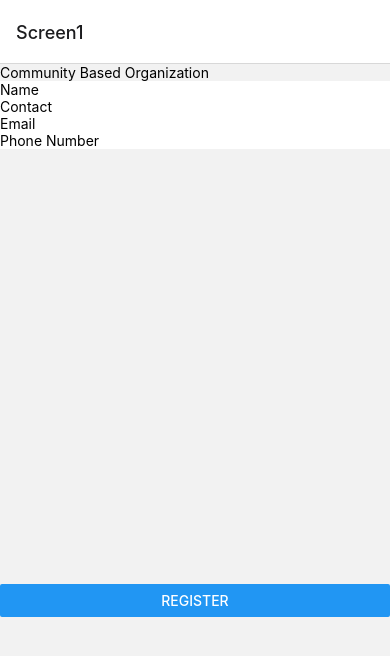
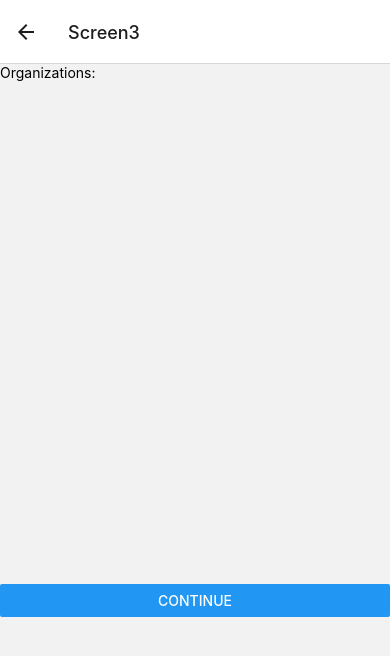
Before and after one commit to applabsllc/rodolfoApp, a React Native app: screen /Screen3 in a window 390 px wide. Shown: the top 656 px of the page. Built offline with nearby package versions, Linux system fonts and the light colour scheme.

Commit message:
added screen 3
added screen 3, dropdowns for screen 2

```diff
--- a/App.js
+++ b/App.js
@@ -5,6 +5,7 @@ import { NavigationContainer } from '@react-navigation/native';
 import { createNativeStackNavigator } from '@react-navigation/native-stack';
 import Screen1 from './components/Screen1';
 import Screen2 from './components/Screen2';
+import Screen3 from './components/Screen3';
 
 
 import  {
@@ -16,7 +17,7 @@ const Stack = createNativeStackNavigator();
 const App = () => {
 
   return (
-    <NavigationContainer initialRouteName="screen1">
+    <NavigationContainer initialRouteName="Screen1">
       <Stack.Navigator>
         <Stack.Screen
           name="Screen1"
@@ -25,6 +26,10 @@ const App = () => {
         <Stack.Screen
           name="Screen2"
           component={Screen2}
+        />
+        <Stack.Screen
+          name="Screen3"
+          component={Screen3}
         />
       </Stack.Navigator>
     </NavigationContainer>
--- a/components/Screen1.js
+++ b/components/Screen1.js
@@ -1,6 +1,4 @@
 import React, { useState } from 'react';
-import { NavigationContainer } from '@react-navigation/native';
-import { createNativeStackNavigator } from '@react-navigation/native-stack';
 
 import {
   SafeAreaView,
@@ -15,32 +13,36 @@ import {
 
 const Screen1 = ({navigation}) => {
 
-  let [name, setName] = useState("");
-  let [contact, setContact] = useState("");
-  let [email, setEmail] = useState("");
-  let [phone, setPhone] = useState("");
+  const [name, setName] = useState("");
+  const [contact, setContact] = useState("");
+  const [email, setEmail] = useState("");
+  const [phone, setPhone] = useState("");
 
   const handleSubmit = () => {
 
     const sendObj = {
-     "id": 0,
+     "id": 9,
      "organizationName": name,
      "pointOfContact": contact,
      "phone": phone,
      "email": email,
     };
-
+    console.log("sendObj1:",sendObj);
+    if(name && contact && phone && email){
       fetch('https://reactassessmentapi20220523183259.azurewebsites.net/api/Cbo', {
         method: 'POST',
         body: JSON.stringify(sendObj),
       })
       .then((resp) => resp.json())
       .then((json) => {
+        console.log("Response:",json);
         navigation.navigate('Screen2', { screen: 'Screen2' });
       })
       .catch((err) => {
         Alert.alert("Please Try Again");
       });
+    }else Alert.alert("Please Complete Fields");
+
   }
 
   return (
--- a/components/Screen2.js
+++ b/components/Screen2.js
@@ -1,6 +1,5 @@
 import React, { useState } from 'react';
-import { NavigationContainer } from '@react-navigation/native';
-import { createNativeStackNavigator } from '@react-navigation/native-stack';
+import DropDownPicker from 'react-native-dropdown-picker';
 
 import {
   SafeAreaView,
@@ -15,11 +14,50 @@ import {
 
 const Screen2 = ({navigation}) => {
 
-    let [name, setName] = useState("");
-    let [description, setDescription]  = useState("");
+    const [name, setName] = useState("");
+    const [description, setDescription]  = useState("");
+
+    const [option1open, option1setOpen] = useState(false);
+    const [option1value, option1setValue] = useState(null);
+    const [option1items, option1setItems] = useState([
+     {label: 'Direct Service', value: 'Direct-Service'},
+     {label: 'Advocacy', value: 'Advocacy'},
+     {label: 'Capacity Building', value: 'Capacity-Building'},
+     {label: 'Research & Analysis', value: 'Research-Analysis'},
+    ]);
+
+    const [option2open, option2setOpen] = useState(false);
+    const [option2value, option2setValue] = useState(null);
+    const [option2items, option2setItems] = useState([
+     {label: 'Level 1', value: '1'},
+     {label: 'Level 2', value: '2'},
+     {label: 'Level 3', value: '3'},
+    ]);
 
     const handleSubmit = () => {
 
+      const sendObj = {
+        "id": 9,
+        "organizationName": name,
+        "pointOfContact": description,
+        "phone": option1value,
+        "email": option2value,
+       };
+
+      if(name && description && option1value && option2value){
+        fetch('https://reactassessmentapi20220523183259.azurewebsites.net/api/Cbo', {
+          method: 'POST',
+          body: JSON.stringify(sendObj),
+        })
+        .then((resp) => resp.json())
+        .then((json) => {
+          console.log("Response2:",json);
+          navigation.navigate('Screen3', { screen: 'Screen3' });
+        })
+        .catch((err) => {
+          Alert.alert("Please Try Again");
+        });
+      }else Alert.alert("Please Complete Fields");
 
     }
 
@@ -32,6 +70,32 @@ const Screen2 = ({navigation}) => {
           <TextInput style={styles.niceText} placeholder="Name" onChangeText={setName} value={name} />
           <TextInput style={styles.niceText} placeholder="Description" onChangeText={setDescription} value={description} />
 
+          <View style={styles.optionWrapper}>
+            <DropDownPicker
+              placeholder="Classification:"
+              open={option1open}
+              value={option1value}
+              items={option1items}
+              setOpen={option1setOpen}
+              setValue={option1setValue}
+              setItems={option1setItems}
+              zIndex={2000}
+              zIndexInverse={1000}
+            />
+          </View>
+          <View style={styles.optionWrapper}>
+            <DropDownPicker
+              placeholder="Status:"
+              open={option2open}
+              value={option2value}
+              items={option2items}
+              setOpen={option2setOpen}
+              setValue={option2setValue}
+              setItems={option2setItems}
+              zIndex={1000}
+              zIndexInverse={2000}
+            />
+          </View>
          </View>
         <View style={styles.bottom}>
           <Button onPress={handleSubmit} title="Register Program" />
@@ -58,6 +122,9 @@ const styles = StyleSheet.create({
     niceText: {
       width: "100%",
       backgroundColor: "white",
+    },
+    optionWrapper: {
+      margin: 5,
     }
   });
 
--- /dev/null
+++ b/components/Screen3.js
@@ -0,0 +1,65 @@
+import React, { useState } from 'react';
+
+import {
+  SafeAreaView,
+  TextInput,
+  StyleSheet,
+  View,
+  Text,
+  Button,
+  Alert,
+} from 'react-native';
+
+
+const Screen3 = ({navigation}) => {
+
+    const [name, setName] = useState("");
+
+    const handleSubmit = () => {
+
+        navigation.navigate('Screen1', { screen: 'Screen1' });
+
+    }
+
+    return (
+        < >
+        <View style={styles.top}>
+          <View style={styles.header}>
+           <Text>Organizations:</Text>
+          </View>
+          <View>
+
+          </View>
+         </View>
+        <View style={styles.bottom}>
+          <Button onPress={handleSubmit} title="Continue" />
+        </View>
+      </>
+    );
+
+};
+
+
+const styles = StyleSheet.create({
+    safeArea : {
+      backgroundColor: "#cfcfef",
+    },
+    header: {
+
+    },
+    top: {
+      flex: 2,
+    },
+    bottom: {
+      flex: 1,
+    },
+    niceText: {
+      width: "100%",
+      backgroundColor: "white",
+    },
+    optionWrapper: {
+      margin: 5,
+    }
+  });
+
+export default Screen3;
--- a/index.js
+++ b/index.js
@@ -4,4 +4,3 @@ import App from './App';
 import {name as appName} from './app.json';
 
 AppRegistry.registerComponent(appName, () => App);
-export default App;
--- a/package.json
+++ b/package.json
@@ -14,6 +14,7 @@
     "@react-navigation/native-stack": "^6.6.2",
     "react": "17.0.2",
     "react-native": "0.68.2",
+    "react-native-dropdown-picker": "^5.4.2",
     "react-native-safe-area-context": "^4.2.5",
     "react-native-screens": "^3.13.1"
   },
```
Lines whose indentation alone changed are shown as unchanged.
